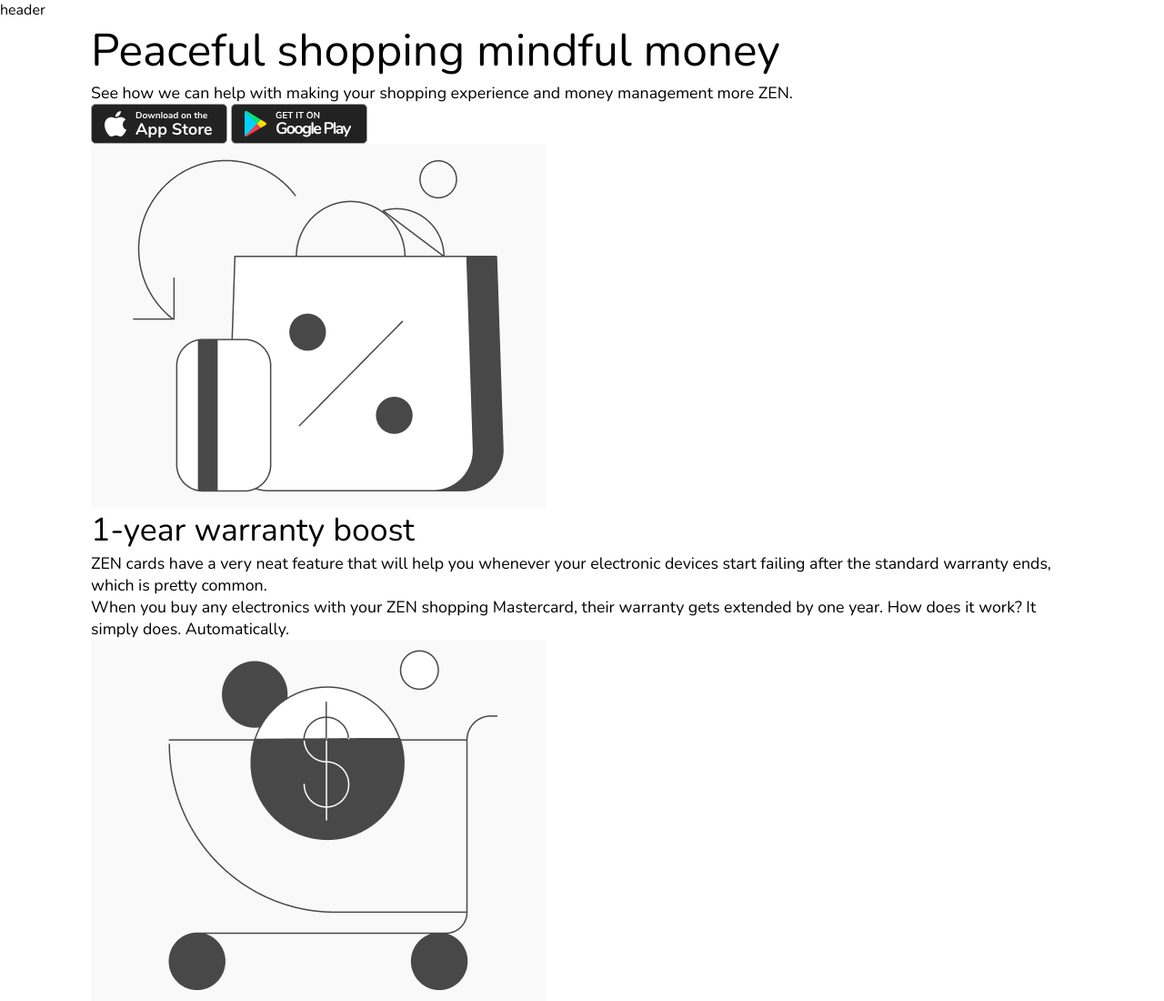
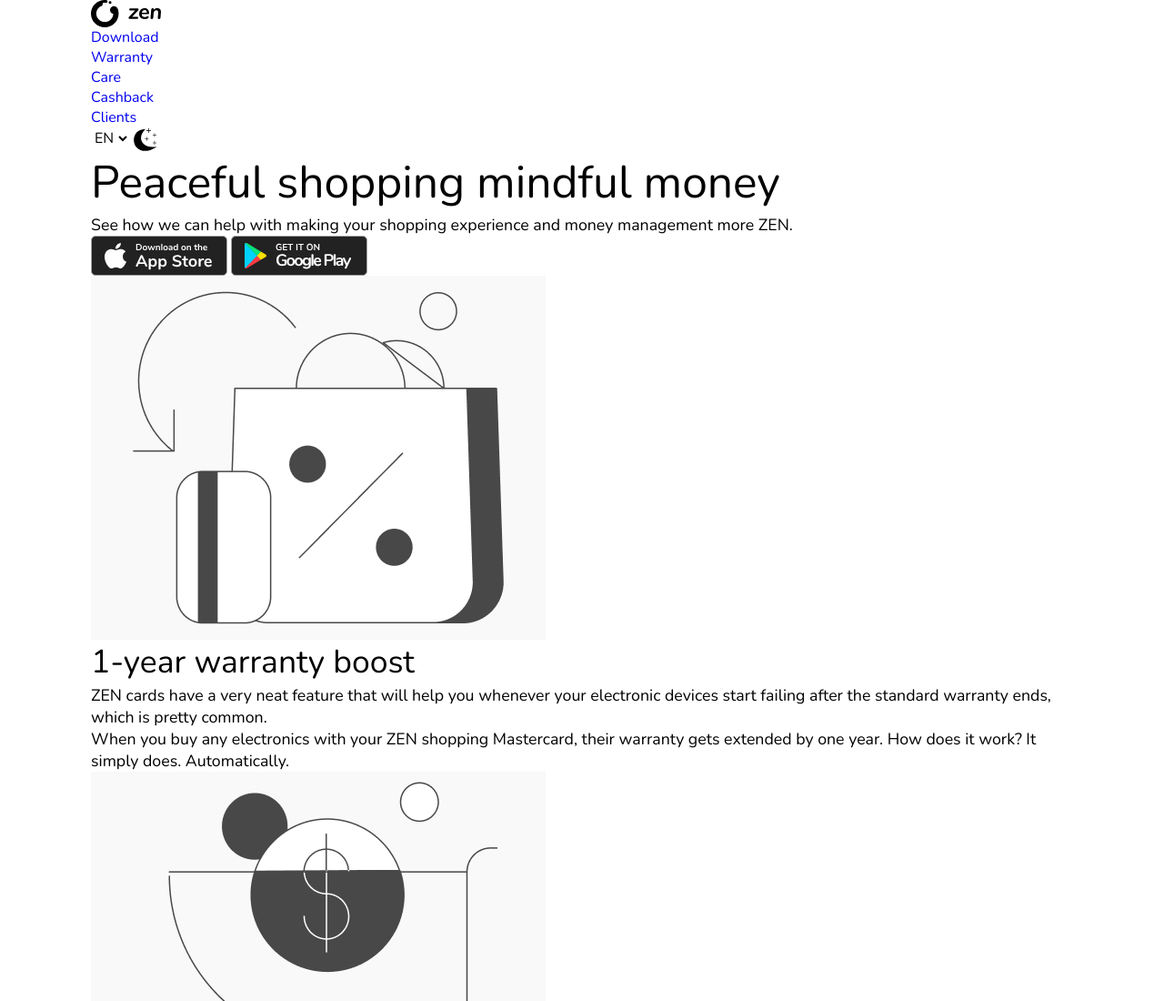
Before and after one commit to Slawone/ng-free-zen, a plain HTML site: page index.html in a window 1280 px wide. Shown: the top 1100 px of the page at 91% size. Drawn offline with Linux system fonts and the light colour scheme.

Commit message:
create header

```diff
--- a/index.html
+++ b/index.html
@@ -8,7 +8,44 @@
     <script type="module" src="./js/index.js"></script>
   </head>
   <body>
-    <header class="header">header</header>
+    <header class="header">
+      <div class="header__wrapper container">
+        <a class="header__logo" href="">
+          <img src="./assets/logo.svg" alt="logo" width="77" height="30" loading="lazy">
+        </a>
+        <nav class="header__nav">
+          <ul class="header__list">
+            <li class="header__item">
+              <a class="header__link" href="#!">Download</a>
+            </li>
+            <li class="header__item">
+              <a class="header__link" href="#!">Warranty</a>
+            </li>
+            <li class="header__item">
+              <a class="header__link" href="#!">Care</a>
+            </li>
+            <li class="header__item">
+              <a class="header__link" href="#!">Cashback</a>
+            </li>
+            <li class="header__item">
+              <a class="header__link" href="#!">Clients</a>
+            </li>
+          </ul>
+        </nav>
+        <select class="header__language">
+          <option value="en">EN</option>
+          <option value="ru">RU</option>
+        </select>
+        <button class="header__theme-btn">
+          <img src="./assets/icons/moon.svg" alt="moon">
+        </button>
+        <button class="header__burger-btn">
+          <span></span>
+          <span></span>
+          <span></span>
+        </button>
+      </div>
+    </header>
     <section class="download">
       <div class="download__wrapper container">
         <div class="download__text-block">
```
Also changed, not shown: assets/dark-logo.svg (added), assets/icons/moon.svg (added), assets/icons/sun.svg (added), assets/logo.svg (added).
